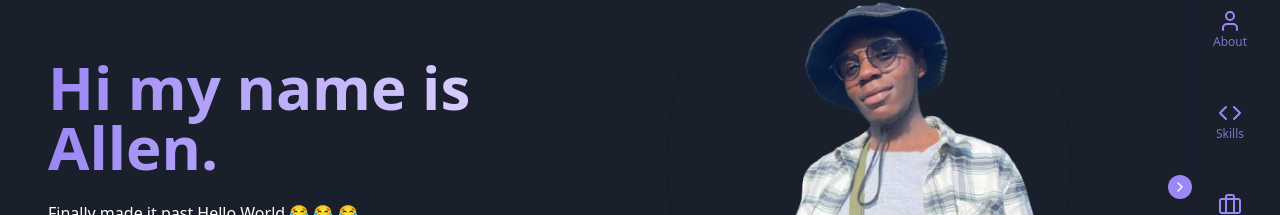
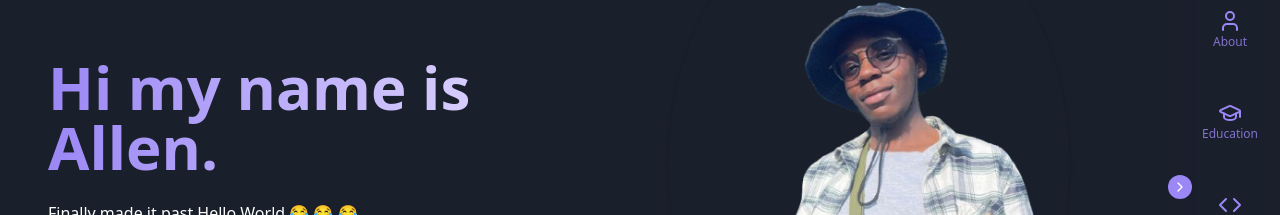
Before and after one commit to allen-zie/allen_portfolio, a React (Vite) app: page / in a window 1280 px wide. Shown: the part 213-428 px from the top of the page. Built offline with nearby package versions, Linux system fonts and the light colour scheme.

Commit message:
Add navigation item for education and experience
Add a new navigation item to the navigation menu for the education and experience section.

```diff
--- a/src/components/Navigation.tsx
+++ b/src/components/Navigation.tsx
@@ -1,10 +1,11 @@
 import { useState } from "react";
-import { Home, User, Code, Briefcase, Mail, Menu, X, ChevronRight } from "lucide-react";
+import { Home, User, Code, Briefcase, Mail, Menu, X, ChevronRight, GraduationCap } from "lucide-react";
 import "./Navigation.css";
 
 const navItems = [
   { id: "home", label: "Home", icon: Home },
   { id: "about", label: "About", icon: User },
+  { id: "education", label: "Education", icon: GraduationCap },
   { id: "skills", label: "Skills", icon: Code },
   { id: "projects", label: "Projects", icon: Briefcase },
   { id: "contact", label: "Contact", icon: Mail },
```
